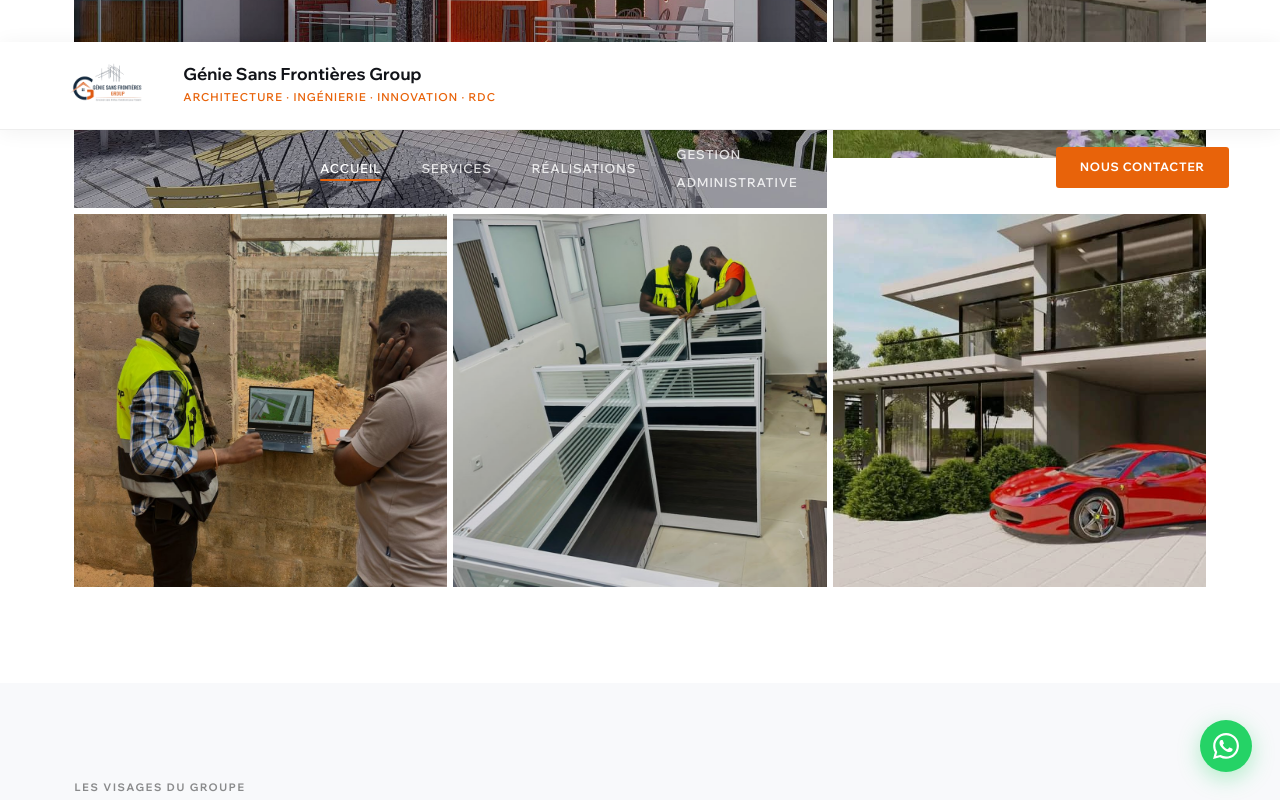
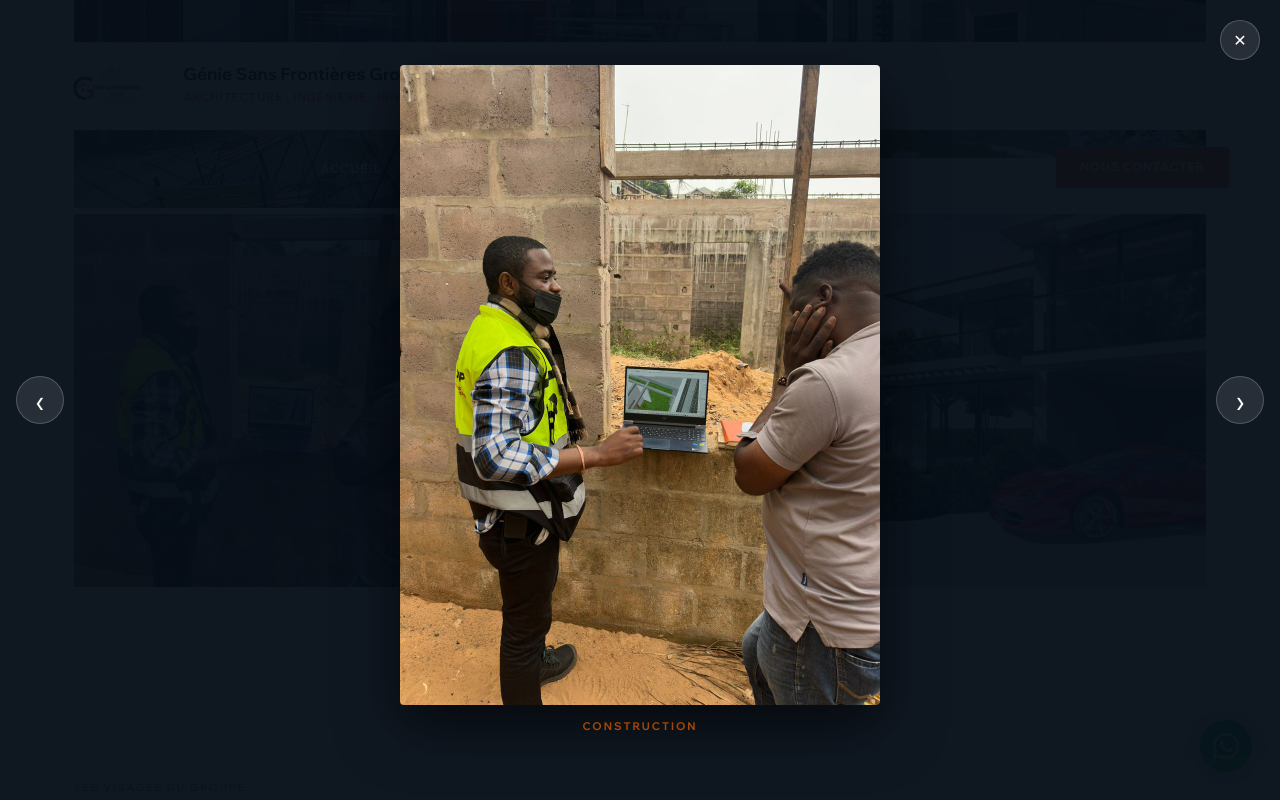
Before and after one commit to Djochrist/genie-sans-frontieres, a plain HTML site: page index.html in a window 1280 px wide. Both pictures are taken after a click on the element "CONSTRUCTION". Shown: the part 6793-7593 px from the top of the page. Drawn offline with Linux system fonts and the light colour scheme; a web font is replaced by a local one.

Commit message:
Add an interactive photo lightbox to the portfolio section

```diff
--- a/css/style.css
+++ b/css/style.css
@@ -1216,12 +1216,33 @@ footer { background: var(--footer-bg); padding: 4.5rem 5% 2rem; position: relati
   .services__grid { grid-template-columns: 1fr; }
 }
 
-/* Inline realizations grid (index.html) — reset wide span on mobile */
-@media (max-width: 640px) {
+/* Inline realizations grid (index.html) — responsive fix */
+@media (max-width: 768px) {
+  [style*="grid-template-columns:repeat(3"],
+  [style*="grid-template-columns: repeat(3"] {
+    grid-template-columns: repeat(2, 1fr) !important;
+  }
   [style*="grid-template-columns:repeat(3"] .real-item,
   [style*="grid-template-columns: repeat(3"] .real-item {
     grid-column: span 1 !important;
-    aspect-ratio: 1 !important;
+    aspect-ratio: 4/3 !important;
+  }
+  [style*="grid-template-columns:repeat(3"] .real-item:last-child,
+  [style*="grid-template-columns: repeat(3"] .real-item:last-child {
+    grid-column: span 2 !important;
+    aspect-ratio: 16/9 !important;
+  }
+}
+
+@media (max-width: 480px) {
+  [style*="grid-template-columns:repeat(3"],
+  [style*="grid-template-columns: repeat(3"] {
+    grid-template-columns: 1fr !important;
+  }
+  [style*="grid-template-columns:repeat(3"] .real-item,
+  [style*="grid-template-columns: repeat(3"] .real-item {
+    grid-column: span 1 !important;
+    aspect-ratio: 16/9 !important;
   }
 }
 
@@ -1232,14 +1253,64 @@ img {
   display: block;
 }
 
-/* Ensure inline grids in index.html don't overflow */
+/* ════════════════════════════════════════
+   LIGHTBOX
+   ════════════════════════════════════════ */
+.lb-overlay {
+  position: fixed; inset: 0; z-index: 9000;
+  background: rgba(6,14,24,0.96);
+  display: flex; align-items: center; justify-content: center;
+  opacity: 0; pointer-events: none;
+  transition: opacity 0.3s ease;
+}
+.lb-overlay.lb-open { opacity: 1; pointer-events: all; }
+
+.lb-content {
+  position: relative; max-width: 90vw; max-height: 88vh;
+  display: flex; flex-direction: column; align-items: center;
+}
+.lb-img {
+  max-width: 90vw; max-height: 80vh;
+  object-fit: contain; border-radius: 4px;
+  box-shadow: 0 20px 60px rgba(0,0,0,0.6);
+  transform: scale(0.96); transition: transform 0.3s ease;
+}
+.lb-overlay.lb-open .lb-img { transform: scale(1); }
+
+.lb-caption {
+  margin-top: 0.75rem;
+  font-family: var(--font-head); font-size: 0.68rem; font-weight: 700;
+  letter-spacing: 0.18em; text-transform: uppercase;
+  color: var(--orange); text-align: center;
+}
+
+.lb-close {
+  position: fixed; top: 1.25rem; right: 1.25rem;
+  width: 40px; height: 40px; border-radius: 50%;
+  background: rgba(255,255,255,0.1); border: 1px solid rgba(255,255,255,0.2);
+  color: var(--white); font-size: 1rem; cursor: pointer;
+  display: flex; align-items: center; justify-content: center;
+  transition: background 0.2s;
+}
+.lb-close:hover { background: var(--orange); border-color: var(--orange); }
+
+.lb-arrow {
+  position: fixed; top: 50%; transform: translateY(-50%);
+  width: 48px; height: 48px; border-radius: 50%;
+  background: rgba(255,255,255,0.1); border: 1px solid rgba(255,255,255,0.2);
+  color: var(--white); font-size: 1.8rem; cursor: pointer;
+  display: flex; align-items: center; justify-content: center;
+  transition: background 0.2s; line-height: 1;
+}
+.lb-arrow:hover { background: var(--orange); border-color: var(--orange); }
+.lb-prev { left: 1rem; }
+.lb-next { right: 1rem; }
+
 @media (max-width: 480px) {
-  [style*="grid-template-columns"] {
-    grid-template-columns: 1fr !important;
-  }
-  [style*="grid-column"] {
-    grid-column: span 1 !important;
-  }
+  .lb-arrow { width: 38px; height: 38px; font-size: 1.4rem; }
+  .lb-prev { left: 0.5rem; }
+  .lb-next { right: 0.5rem; }
+  .lb-img { max-width: 95vw; }
 }
 
 /* Footer global containment */
--- a/index.html
+++ b/index.html
@@ -385,23 +385,23 @@
     </div>
 
     <div style="display:grid;grid-template-columns:repeat(3,minmax(0,1fr));gap:6px;max-width:100%;overflow-x:hidden;">
-      <div class="real-item reveal" style="grid-column:span 2;aspect-ratio:16/9">
+      <div class="real-item reveal lb-trigger" style="grid-column:span 2;aspect-ratio:16/9" data-src="images/projets/architecture/IMG-20260602-WA0091.jpg" data-cat="Architecture">
         <img src="images/projets/architecture/IMG-20260602-WA0091.jpg" alt="Architecture" />
         <div class="real-item__overlay"><span class="real-item__cat">Architecture</span></div>
       </div>
-      <div class="real-item reveal reveal-delay-1">
+      <div class="real-item reveal reveal-delay-1 lb-trigger" data-src="images/projets/architecture/IMG-20260513-WA0042.jpg" data-cat="Architecture">
         <img src="images/projets/architecture/IMG-20260513-WA0042.jpg" alt="Architecture" />
         <div class="real-item__overlay"><span class="real-item__cat">Architecture</span></div>
       </div>
-      <div class="real-item reveal" style="aspect-ratio:1">
+      <div class="real-item reveal lb-trigger" style="aspect-ratio:1" data-src="images/projets/construction/construction.jpg" data-cat="Construction">
         <img src="images/projets/construction/construction.jpg" alt="Construction" />
         <div class="real-item__overlay"><span class="real-item__cat">Construction</span></div>
       </div>
-      <div class="real-item reveal reveal-delay-1" style="aspect-ratio:1">
+      <div class="real-item reveal reveal-delay-1 lb-trigger" style="aspect-ratio:1" data-src="images/projets/technique/IMG-20260602-WA0088.jpg" data-cat="Technique">
         <img src="images/projets/technique/IMG-20260602-WA0088.jpg" alt="Technique" />
         <div class="real-item__overlay"><span class="real-item__cat">Technique</span></div>
       </div>
-      <div class="real-item reveal reveal-delay-2" style="aspect-ratio:1">
+      <div class="real-item reveal reveal-delay-2 lb-trigger" style="aspect-ratio:1" data-src="images/projets/architecture/IMG-20260513-WA0050.jpg" data-cat="Architecture">
         <img src="images/projets/architecture/IMG-20260513-WA0050.jpg" alt="Architecture" />
         <div class="real-item__overlay"><span class="real-item__cat">Architecture</span></div>
       </div>
@@ -594,6 +594,17 @@
   </div>
 </footer>
 
+<!-- Lightbox -->
+<div class="lb-overlay" id="lbOverlay" role="dialog" aria-modal="true" aria-label="Visionneuse photo">
+  <button class="lb-close" id="lbClose" aria-label="Fermer">✕</button>
+  <button class="lb-arrow lb-prev" id="lbPrev" aria-label="Photo précédente">&#8249;</button>
+  <div class="lb-content">
+    <img class="lb-img" id="lbImg" src="" alt="" />
+    <p class="lb-caption" id="lbCaption"></p>
+  </div>
+  <button class="lb-arrow lb-next" id="lbNext" aria-label="Photo suivante">&#8250;</button>
+</div>
+
 <!-- Profile Modal -->
 <div class="modal-overlay" id="modalOverlay">
   <div class="modal">
--- a/js/main.js
+++ b/js/main.js
@@ -333,4 +333,56 @@ document.addEventListener('DOMContentLoaded', () => {
     else render();
   });
 
+  /* ── Lightbox ── */
+  const lbOverlay = document.getElementById('lbOverlay');
+  const lbImg     = document.getElementById('lbImg');
+  const lbCaption = document.getElementById('lbCaption');
+  const lbClose   = document.getElementById('lbClose');
+  const lbPrev    = document.getElementById('lbPrev');
+  const lbNext    = document.getElementById('lbNext');
+
+  if (lbOverlay) {
+    const triggers = Array.from(document.querySelectorAll('.lb-trigger'));
+    let current = 0;
+
+    const openLb = (index) => {
+      current = index;
+      const el = triggers[current];
+      lbImg.src = el.dataset.src;
+      lbImg.alt = el.dataset.cat || '';
+      lbCaption.textContent = el.dataset.cat || '';
+      lbOverlay.classList.add('lb-open');
+      document.body.style.overflow = 'hidden';
+    };
+
+    const closeLb = () => {
+      lbOverlay.classList.remove('lb-open');
+      document.body.style.overflow = '';
+      setTimeout(() => { lbImg.src = ''; }, 300);
+    };
+
+    const showPrev = () => openLb((current - 1 + triggers.length) % triggers.length);
+    const showNext = () => openLb((current + 1) % triggers.length);
+
+    triggers.forEach((el, i) => el.addEventListener('click', () => openLb(i)));
+    lbClose.addEventListener('click', closeLb);
+    lbPrev.addEventListener('click', showPrev);
+    lbNext.addEventListener('click', showNext);
+    lbOverlay.addEventListener('click', (e) => { if (e.target === lbOverlay) closeLb(); });
+
+    document.addEventListener('keydown', (e) => {
+      if (!lbOverlay.classList.contains('lb-open')) return;
+      if (e.key === 'Escape')     closeLb();
+      if (e.key === 'ArrowLeft')  showPrev();
+      if (e.key === 'ArrowRight') showNext();
+    });
+
+    let touchStartX = 0;
+    lbOverlay.addEventListener('touchstart', (e) => { touchStartX = e.touches[0].clientX; }, { passive: true });
+    lbOverlay.addEventListener('touchend', (e) => {
+      const dx = e.changedTouches[0].clientX - touchStartX;
+      if (Math.abs(dx) > 50) dx < 0 ? showNext() : showPrev();
+    });
+  }
+
 });
```
